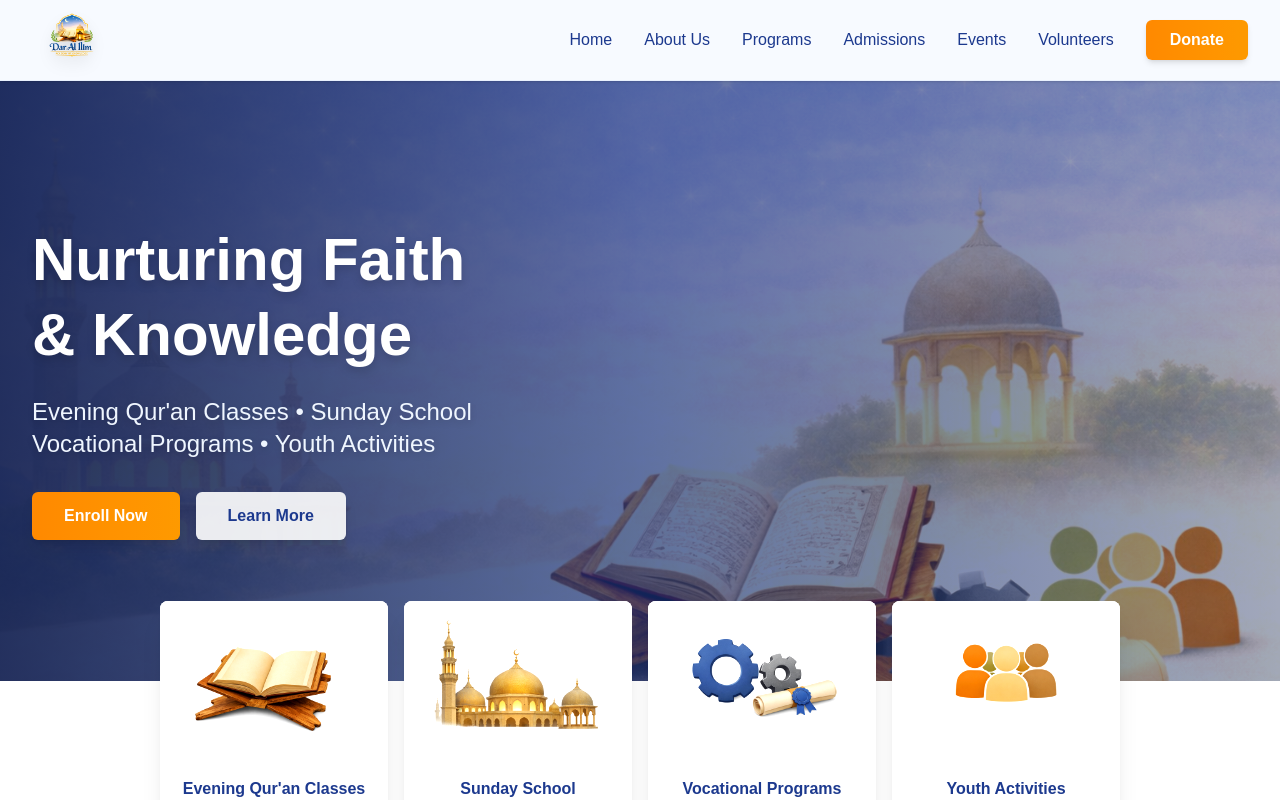
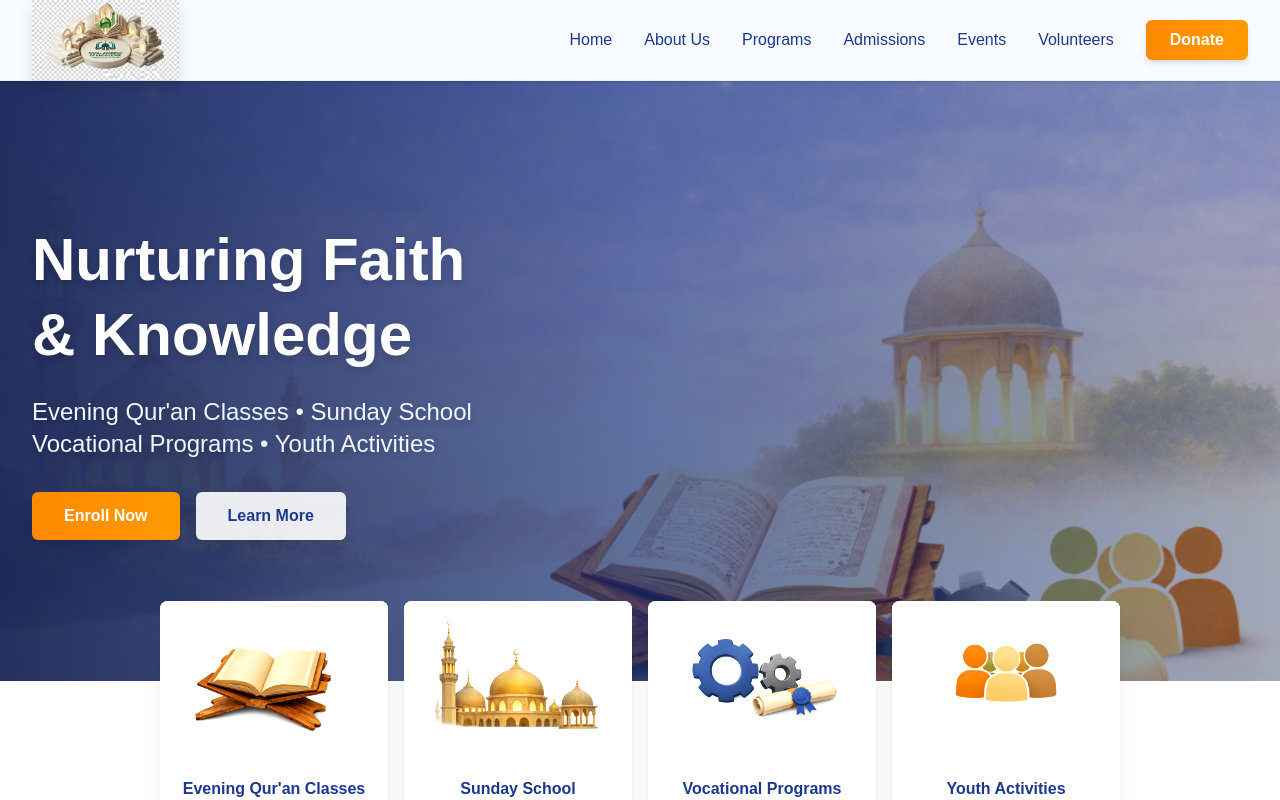
Before and after one commit to aokiqra786/daralilm-website, a Next.js app: page / in a window 1280 px wide. Shown: the top 800 px of the page. Built offline with nearby package versions, Linux system fonts and the light colour scheme; no server answers; the database is empty; a web font is replaced by a local one.

Commit message:
feat: update logo

```diff
--- a/src/components/Header.tsx
+++ b/src/components/Header.tsx
@@ -13,15 +13,15 @@ export default function Header() {
 
           {/* Logo container fitting inside the header */}
           <div className="flex-shrink-0 flex items-center h-full relative z-50">
-            <Link href="/" className="flex items-center gap-2 h-full">
+            <Link href="/" className="flex items-center gap-2 h-full w-full">
               <div className="relative h-20 w-48 sm:w-64 md:w-80">
                 <Image
-                  src="/logo.png"
+                  src="/new_logo.png"
                   alt="Dar Al Ilm Logo"
                   fill
                   quality={100}
                   sizes="(max-width: 640px) 192px, (max-width: 768px) 256px, 320px"
-                  className="object-contain object-left drop-shadow-xl contrast-105 saturate-110 p-1"
+                  className="object-contain object-left drop-shadow-xl contrast-105 saturate-110"
                   priority
                 />
               </div>
```
Also changed, not shown: public/new_logo.png (added).
